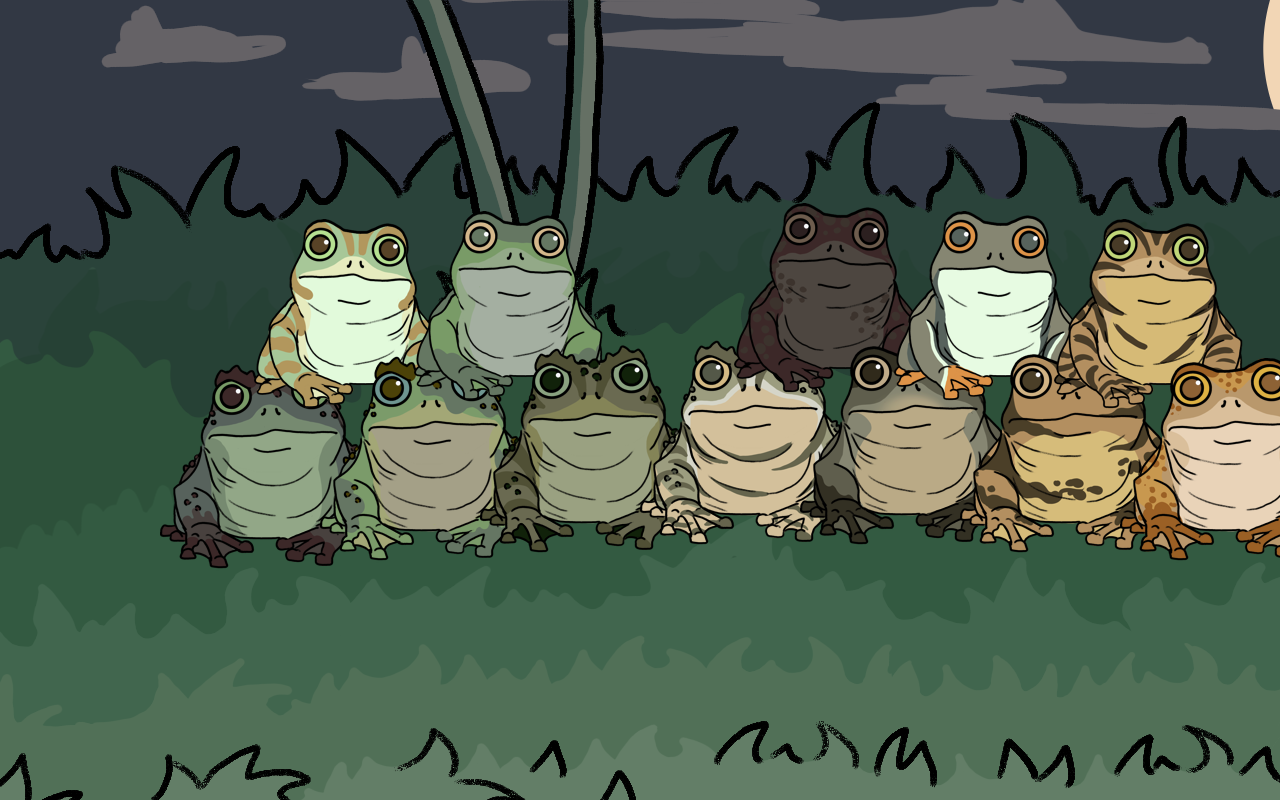
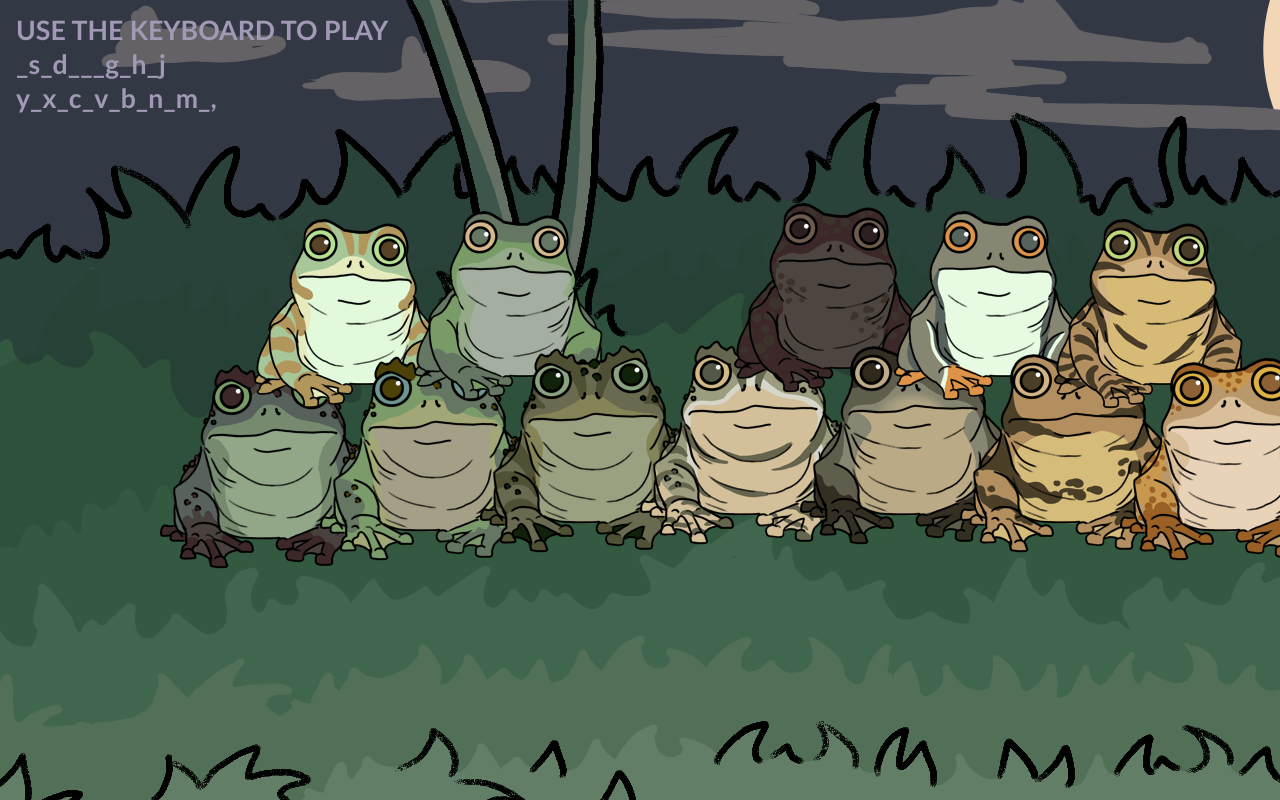
Before and after one commit to simonster12/https---github.com-hawk-de-nutzloses-netz-simonster12, a plain HTML site: page index.html in a window 1280 px wide. Drawn offline with Linux system fonts and the light colour scheme.

Commit message:
ui + sprites

```diff
--- a/index.html
+++ b/index.html
@@ -39,6 +39,13 @@
    <audio src="/sounds/H_frog.mp3" id="H"></audio>
    <audio src="/sounds/C1_frog.mp3" id="C1"></audio>
 
+   <div class="anleitung">
+    <p>USE THE KEYBOARD TO PLAY</p>
+      <p>_s_d___g_h_j</p>
+      <p>y_x_c_v_b_n_m_, </p>
+
+  </div>
+
 
    <script src="index.js"></script>
 </body>
--- a/index.js
+++ b/index.js
@@ -123,7 +123,7 @@ document.addEventListener('keydown', e => {
 	}
 
     if (e.key === 'j') {
-		const frog = document.querySelector('#Bbyxcyyxsyxs-note');
+		const frog = document.querySelector('#Bb-note');
 		if (!frog) {
 			throw new Error(`Element not found, ${e.key}`);
 		}
--- a/styles.css
+++ b/styles.css
@@ -1,11 +1,6 @@
 ::before, ::after {
 box-sizing: border-box;
 }
-
-.backdrop {
-
-}
-
 
 body {
     background-image: url(sprites/backdrop/background\ bigger.png);
@@ -18,6 +13,7 @@ body {
     display: flex;
     justify-content: center;
     align-items: center;
+    cursor: url(/sprites/backdrop/cursor.png),auto;
 }
 
 
@@ -234,3 +230,22 @@ body {
 #C1-note.front.active {
     background-image: url(sprites/230x230/C1_act_230.png);
 }
+
+
+.anleitung {
+    margin: 0 auto;
+    padding: 0;
+    width: 600px;
+    height: 200px;
+    text-align: left;
+    font-family: 'Gill Sans', 'Gill Sans MT', Calibri, 'Trebuchet MS', sans-serif;
+    font-size: 20pt;
+    font-weight: bold;
+    line-height: 2mm;
+    color: rgb(161, 153, 182);
+
+
+    position: fixed;
+    left: 2vh;
+    top: 0vh;
+}
```
Also changed, not shown: sprites/backdrop/cursor.png (added).
